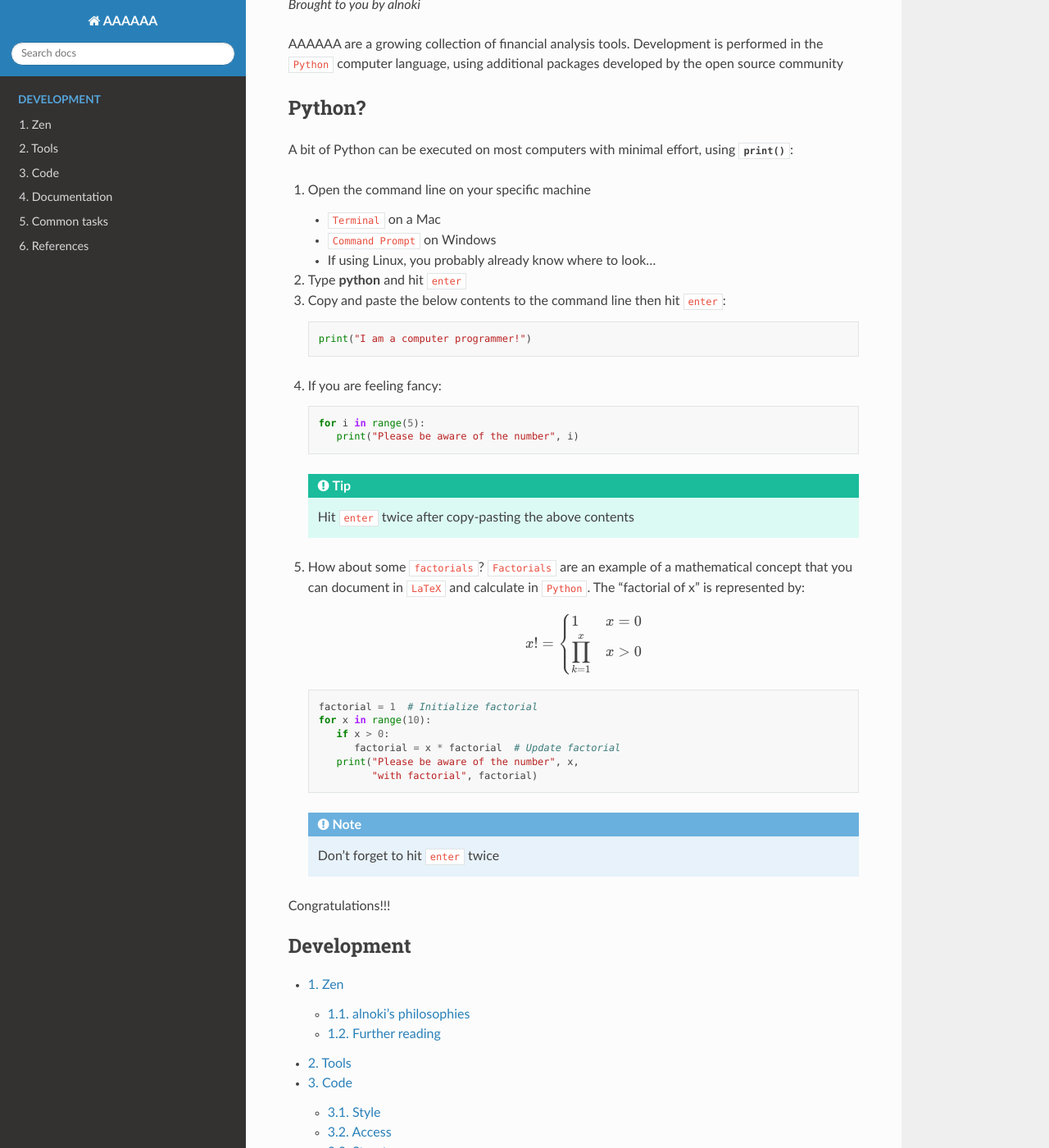
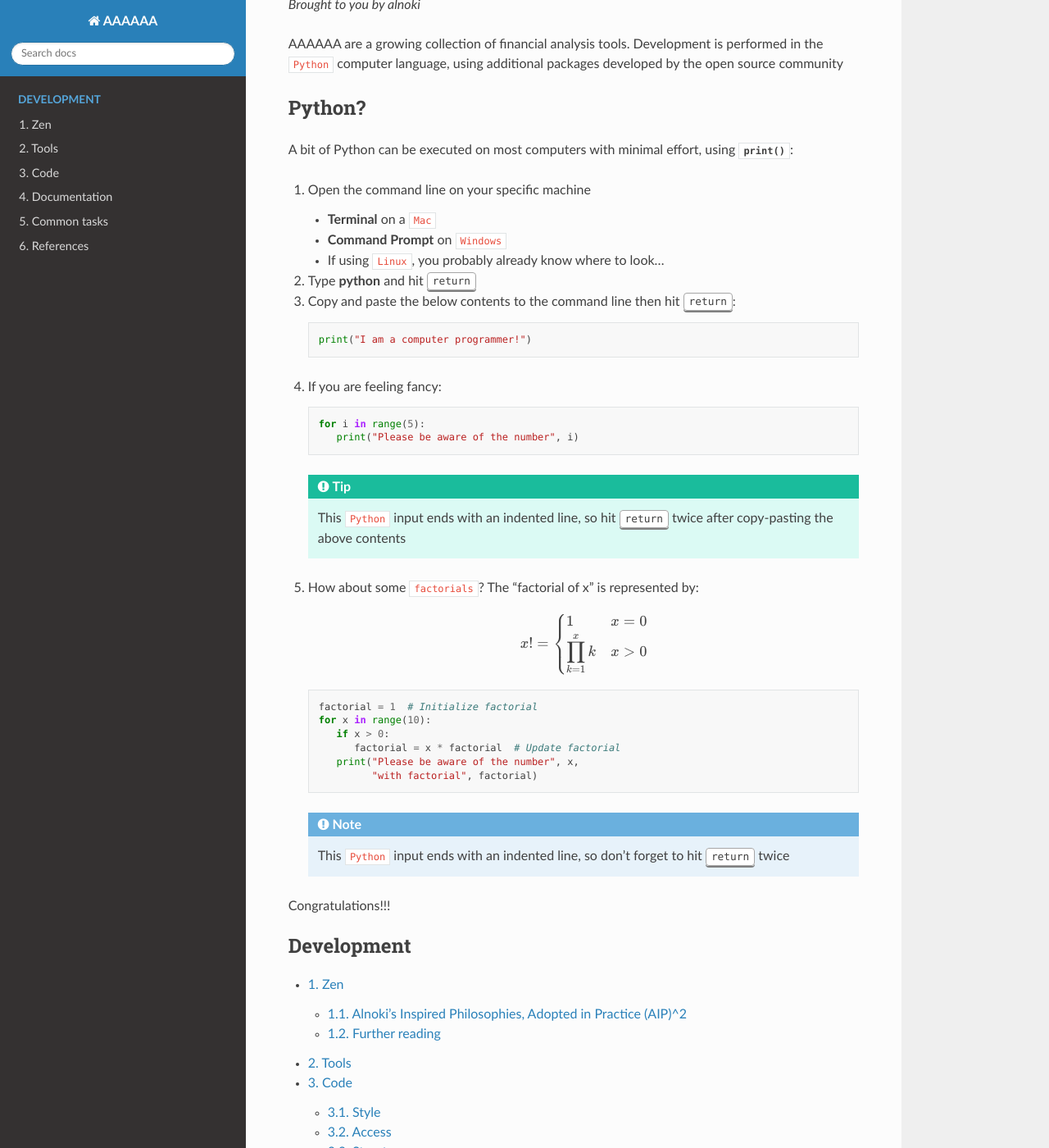
Before and after one commit to alnoki/AAAAAA, a Sphinx documentation site: the page built from docs/index.rst, in a window 1280 px wide and 1400 px high, scrolled down 301 px. Shown: the whole window at 82% size. Built offline with Sphinx 7.4.7 and the Read the Docs theme 2.0.0, drawn with Linux system fonts in a browser that asks for light colours; cross-references to code outside the pages are shown as plain code; some of the changed text lies outside the part shown.

Commit message:
Restructures TODO and proofreading notes, some minor doc edits

```diff
--- a/docs/conf.py
+++ b/docs/conf.py
@@ -273,5 +273,10 @@
         "reStructuredText documentation", url['docutils'] + 'rst.html'),
     'quick-reST': ("Quick reST reference",
                    url['docutils'] + 'docs/user/rst/quickref.html'),
+    'Mac': ('Mac', url['Wiki pg'] + 'Macintosh_operating_systems'),
+    'Windows': ('Windows', url['Wiki pg'] + 'Microsoft_Windows'),
+    'Linux': ('Linux', url['Wiki pg'] + 'Linux'),
+    'Wikipedia': ('Wikipedia', 'https://www.wikipedia.org'),
+    'Google': ('Google', 'https://www.google.com'),
     # New links below, sorted links above
     }
--- a/docs/development/zen.rst
+++ b/docs/development/zen.rst
@@ -3,10 +3,11 @@
 ###
 
 
-*********************
-alnoki's philosophies
-*********************
+***********************************************************
+Alnoki's Inspired Philosophies, Adopted in Practice (AIP)^2
+***********************************************************
 
+#. Silly acronyms actually help with remembering things
 #. Testing and documenting up front prevents runtime debug headaches
 #. Have DRY (don't repeat yourself) code: decompose as much as possible
 #. Documentation should enable another to re-write source and test code
--- a/docs/index.rst
+++ b/docs/index.rst
@@ -20,12 +20,13 @@
 
 #. Open the command line on your specific machine
 
-   * ``Terminal`` on a Mac
-   * ``Command Prompt`` on Windows
-   * If using Linux, you probably already know where to look...
+   * :program:`Terminal` on a :xref:`Mac`
+   * :program:`Command Prompt` on :xref:`Windows`
+   * If using :xref:`Linux`, you probably already know where to look...
 
-#. Type :command:`python` and hit ``enter``
-#. Copy and paste the below contents to the command line then hit ``enter``::
+#. Type :command:`python` and hit :kbd:`return`
+#. Copy and paste the below contents to the command line then hit
+   :kbd:`return`::
 
     print("I am a computer programmer!")
 
@@ -35,17 +36,16 @@
        print("Please be aware of the number", i)
 
    .. tip::
-      Hit ``enter`` twice after copy-pasting the above contents
+      This :xref:`Python` input ends with an indented line, so hit
+      :kbd:`return` twice after copy-pasting the above contents
 
-#. How about some :xref:`factorials <factorial-definition>`?
-   :xref:`Factorials <factorial-definition>` are an example of a
-   mathematical concept that you can document in ``LaTeX`` and calculate
-   in :xref:`Python`. The "factorial of x" is represented by:
+#. How about some :xref:`factorials <factorial-definition>`?  The "factorial of
+   x" is represented by:
 
    .. math::
       x! = \begin{cases}
                1 & x = 0 \\
-               \displaystyle \prod_{k=1}^{x} & x > 0 \\
+               \displaystyle \prod_{k=1}^{x} k & x > 0 \\
             \end{cases}
 
    ::
@@ -58,7 +58,8 @@
                 "with factorial", factorial)
 
    .. note::
-      Don't forget to hit ``enter`` twice
+      This :xref:`Python` input ends with an indented line, so don't forget to
+      hit :kbd:`return` twice
 
 Congratulations!!!
 
@@ -74,12 +75,6 @@
    development/tasks/index
    references
 
-.. tip::
-   AAAAAA ``README`` file, at the bottom of the :xref:`AAAAAA-repo`, contains
-   some additional links that are commonly referenced during development as
-   well as some philosophies and directory structure notes
-
-
 ..  Indices and tables
     ==================
 
```
Also changed, not shown: README.md (+1 -68 lines), TODO.md (added, +145 -0 lines), docs/references.rst (+25 -0 lines).
